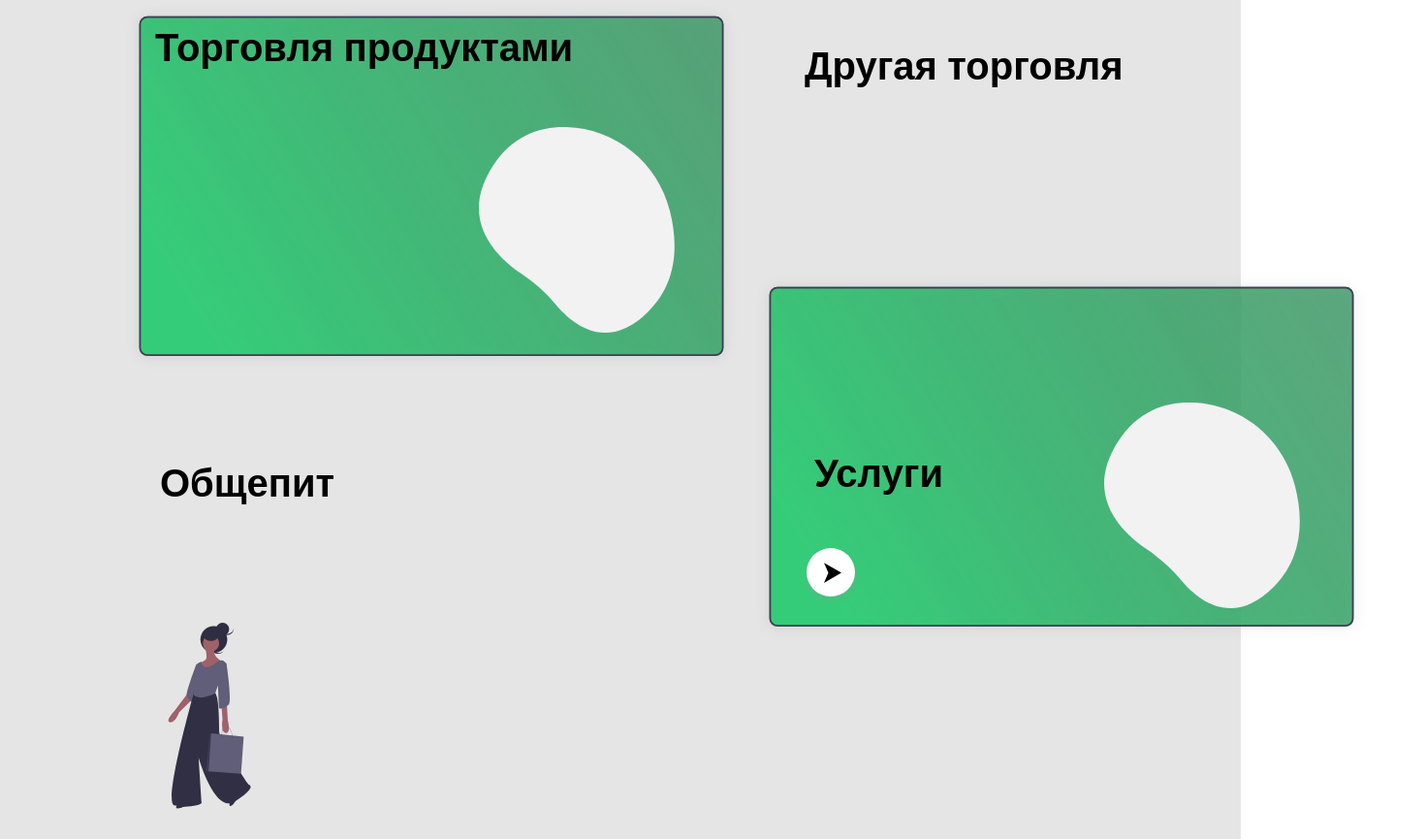
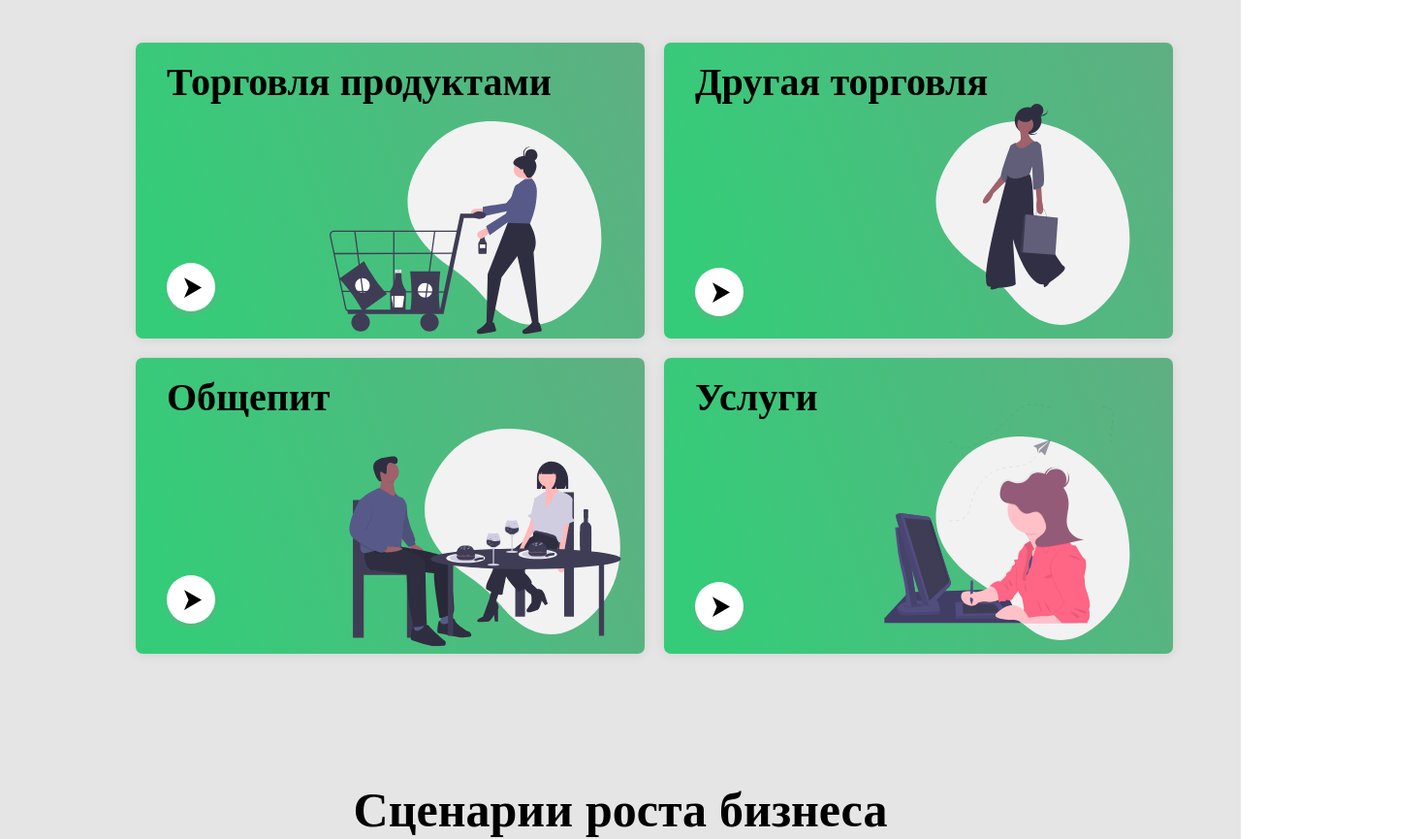
Before and after one commit to olgaterentyeva/Landing, a plain HTML site: page index.html in a window 1280 px wide. Shown: the part 1969-2834 px from the top of the page at 97% size, 1470 px wide, since content can reach past the window. Drawn offline with nearby package versions, Linux system fonts and the light colour scheme.

Commit message:
first part pointers

```diff
--- a/index.html
+++ b/index.html
@@ -87,44 +87,32 @@
         <div class="container4">
             <h1>Выбери сферу своего бизнеса</h1>
 
-            <div class="goodTrade">
-                <div class="goodTradeText">Торговля продуктами</div>
-                <img src="img/business-area/rectangle.svg" class="rectangle1" alt="прямоугольник">
-                <img src="img/business-area/circle.svg" class="round1" alt="кружок">
-                <img src="img/business-area/woman1.svg" class="woman1" alt="женщина">
-                <img src="img/business-area/arrow.svg" class="pointer1" alt="стрелка">
+            <div class="choices_list">
+                    <div class="choice">
+                        <h2>Торговля продуктами</h2>
+                        <img src="img/business-area/circle.svg" alt="белый фон" class="white-bg">
+                        <div class="icon"><img src="img/business-area/woman1.svg" alt="женщина"></div>
+                        <img src="img/business-area/arrow.svg" alt="стрелка" class="arrow">
+                    </div>
+                    <div class="choice">
+                        <h2>Другая торговля</h2>
+                        <img src="img/business-area/circle.svg" alt="белый фон" class="white-bg">
+                        <div class="icon woman"><img src="img/business-area/woman2.svg" alt="женщина"></div>
+                        <img src="img/business-area/arrow.svg" alt="стрелка" class="arrow1">
+                    </div>
+
+                    <div class="choice">
+                        <h2>Общепит</h2>
+                        <div class="icon woman_man"><img src="img/business-area/woman3.svg" alt="женщина"></div>
+                        <img src="img/business-area/arrow.svg" alt="стрелка" class="arrow">
+                    </div>
+                    <div class="choice">
+                        <h2>Услуги</h2>
+                        <img src="img/business-area/circle.svg" alt="белый фон" class="white-bg">
+                        <div class="icon"><img src="img/business-area/woman4.svg" alt="женщина"></div>
+                        <img src="img/business-area/arrow.svg" alt="стрелка" class="arrow2">
+                    </div>
             </div>
-
-            <div class="anotherTrade">
-                <div class="anotherTradeText">Другая торговля</div>
-                <img src="img/business-area/rectangle.svg" class="rectangle2" alt="rectangle">
-                <img src="img/business-area/circle.svg" class="round2" alt="round">
-                <img src="img/business-area/arrow.svg" class="pointer2" alt="pointer">
-                <img src="img/business-area/woman2.svg" class="woman2" alt="woman">
-            </div>
-
-           <!--  серые стрелочки по бокам
-           <div class="gray-arrows">
-                <img src="img/gray-arrow-left.svg" alt="стрелка">
-                <img src="img/gray-arrow-right.svg" alt="стрелка">
-            </div> -->
-
-            <div class="publicCatering">
-                <div class="publicCateringText"> Общепит</div>
-                <img src="img/business-area/rectangle.svg" class="rectangle3" alt="rectangle">
-                <img src="img/business-area/woman3.svg" class="manWoman" alt="manWoman">
-                <img src="img/business-area/arrow.svg" class="pointer3" alt="pointer">
-            </div>
-
-            <div class="services">
-                <div class="servicesText">Услуги</div>
-                <img src="img/business-area/rectangle.svg" class="rectangle4" alt="rectangle">
-                <img src="img/business-area/circle.svg" class="round4" alt="round">
-                <img src="img/business-area/arrow.svg" class="pointer4" alt="pointer">
-                <img src="img/business-area/woman4.svg" class="woman4" alt="woman">
-            </div>
-
-            <!--<img src="img/bigpicture.svg" alt="">-->
         </div>
 
         <div class="container5">
@@ -149,6 +137,11 @@
                 <div class="interEducation-img">
                     <img src="img/inter-education.png" alt="pic">
                 </div>
+            </div>
+
+            <div class="pointer-line">
+                <div class="left-pointer"><img src="img/left-pointer.svg" alt="левая стрелка"></div>
+                <div class="right-pointer"><img src="img/right-pointer.svg" alt="правая стрелка"></div>
             </div>
 
             <div class="container7">
@@ -185,14 +178,9 @@
                 </p>
                 <button type="submit">Заказать</button>
             </div>
-            <!--<img src="img/preorder.png" alt="pic">-->
 
             <div class="cash-register">
-                <div class="cash-register__pic">
-                    <img src="img/cash-register/green-bg.svg" class="green-bg" alt="1">
-                    <!--<img src="img/cash-register/white-bg.svg" class="white-bg" alt="2">
-                    <img src="img/cash-register/register.svg" class="register" alt="3">-->
-                </div>
+                <img src="img/cash-register/register-bg.png" alt="фон" class="cash-register-background">
             </div>
 
         </div>
@@ -214,7 +202,7 @@
                 <div class="block1">
                     <p>KKT</p>
                     <select name="select1">
-                        <option value="" selected="selected">Нева — 01 — Ф</option>
+                        <option selected="selected">Нева — 01 — Ф</option>
                     </select>
                 </div>
                 <div class="block2">
--- a/style.css
+++ b/style.css
@@ -188,6 +188,10 @@ ins {
     margin-top: 26px;
 }
 
+.container3 {
+    margin-top: 140px;
+}
+
 .advantages_list {
     display: flex;
     flex-direction: row;
@@ -250,12 +254,6 @@ ins {
     margin-bottom: -750px;
 }
 
-.pointer1:hover, .pointer2:hover, .pointer3:hover, .pointer4:hover {
-    cursor: pointer;
-    transform: scale(1.050);
-
-}
-
 .container4 h1 {
     text-align: center;
     font-size: 50px;
@@ -264,175 +262,81 @@ ins {
     padding-bottom: 90px;
 }
 
-.goodTrade img {
-    position: relative;
-    margin: 0 auto;
-    padding: 0;
-}
-
-.rectangle1 {
-    z-index: 1;
-    width: 750px;
-    height: 380px;
-}
-
-.goodTradeText {
-    font-family: Open Sans, sans-serif;
-    position: absolute;
-    z-index: 2;
-    margin-top: 39px;
-    margin-left: 90px;
+.choices_list h2 {
+    font-family: 'Open Sans', serif;
+    font-style: normal;
     font-weight: 600;
     font-size: 40px;
     line-height: 12px;
+    margin-left: 32px;
 }
 
-.round1 {
-    z-index: 2;
-    right: 330px;
-    bottom: 40px;
+.choices_list {
+    display: flex;
+    flex-wrap: wrap;
+    justify-content: center;
+    margin-top: 40px;
 }
 
-.pointer1 {
-    z-index: 2;
-    right: 1200px;
-    bottom: 40px;
+.choice {
+    background: linear-gradient(70.6deg, #35CC79 10.03%, rgba(52, 125, 85, 0.65) 139.7%);
+    box-shadow: 0 0 1px rgba(0, 0, 0, 0.08), 0 1px 13px rgba(0, 0, 0, 0.08);
+    border-radius: 7px;
+    width: 525px;
+    height: 305px;
+    margin: 10px 10px;
 }
 
-.woman1 {
-    z-index: 3;
-    right: 590px;
-    bottom: 55px;
+.choice .arrow {
+    z-index: 1;
+    margin-left: 20px;
+    margin-top: -100px;
+    margin-bottom: 30px;
+    cursor: pointer;
 }
 
-.anotherTrade img {
-    position: relative;
-    margin: 0 auto;
-    padding: 0;
+.choice .arrow1 {
+    margin-top: -40px;
+    margin-left: 20px;
+    cursor: pointer;
 }
 
-.anotherTradeText {
-    font-family: Open Sans, sans-serif;
-    position: absolute;
-    z-index: 2;
-    top: 2030px;
-    left: 830px;
-    font-weight: 600;
-    font-size: 40px;
-    line-height: 12px;
+.choice .arrow2 {
+    margin-top: -60px;
+    margin-left: 20px;
+    cursor: pointer;
 }
 
-.rectangle2 {
-    z-index: 1;
-    left: 650px;
-    bottom: 385px;
-    width: 750px;
-    height: 380px;
+.choice .white-bg {
+    position: sticky;
+    margin-top: 2px;
+    width: 201px;
+    height: 210px;
+    margin-left: 280px;
 }
 
-.round2 {
-    z-index: 2;
-    left: 315px;
-    bottom: 420px;
+.choice .icon {
+    position: sticky;
+    z-index: 1;
+    margin-top: -270px;
+    width: 260px;
+    margin-left: 200px;
 }
 
-.pointer2 {
-    z-index: 2;
-    right: 210px;
-    bottom: 420px;
+.woman img {
+    margin-top: 8px;
 }
 
-.woman2 {
-    z-index: 3;
-    right: 25px;
-    bottom: 440px;
-}
-
-.publicCatering img {
-    position: relative;
-    margin: 0 auto;
-    padding: 0;
-}
-
-.publicCateringText {
-    font-family: Open Sans, sans-serif;
-    position: absolute;
-    z-index: 2;
-    top: 2460px;
-    left: 165px;
-    font-weight: 600;
-    font-size: 40px;
-    line-height: 12px;
-}
-
-.rectangle3 {
-    z-index: 1;
-    top: -350px;
-    bottom: 200px;
-    width: 750px;
-    height: 380px;
-}
-
-.pointer3 {
-    z-index: 2;
-    right: 990px;
-    bottom: 380px;
-}
-
-.manWoman {
-    z-index: 3;
-    right: 430px;
-    bottom: 380px;
-}
-
-.services img {
-    position: relative;
-    margin: 0 auto;
-    padding: 0;
-}
-
-.servicesText {
-    font-family: Open Sans, sans-serif;
-    position: absolute;
-    z-index: 2;
-    top: 2450px;
-    left: 840px;
-    font-weight: 600;
-    font-size: 40px;
-    line-height: 12px;
-}
-
-.rectangle4 {
-    z-index: 1;
-    top: -730px;
-    left: 650px;
-    bottom: 585px;
-    width: 750px;
-    height: 380px;
-}
-
-.round4 {
-    z-index: 2;
-    left: 320px;
-    bottom: 780px;
-}
-
-.pointer4 {
-    z-index: 2;
-    left: -210px;
-    bottom: 770px;
-}
-
-.woman4 {
-    z-index: 3;
-    left: -40px;
-    bottom: 800px;
+.woman_man img {
+    margin-top: 235px;
 }
 
 .container5 {
     display: flex;
     justify-content: center;
     flex-direction: column;
+    margin-top: 730px;
+    margin-bottom: 120px;
 }
 
 .cont5-main {
@@ -509,10 +413,11 @@ ins {
     border: none;
     font-size: 25px;
     font-weight: 600;
+    opacity: 1;
 }
 
 .container6-7 button:hover {
-    transform: scale(1.050);
+    opacity: 0.8;
 }
 
 .preorder-img img {
@@ -525,11 +430,25 @@ ins {
     justify-content: space-around;
 }
 
+.pointer-line {
+    display: flex;
+    flex-direction: row;
+    justify-content: space-between;
+    margin-left: 30px;
+    margin-right: 30px;
+    padding-top: 19px;
+    cursor: pointer;
+}
+
+.left-pointer:hover, .right-pointer:hover {
+    transform: scale(1.040);
+}
+
 .container7 {
     display: flex;
     flex-direction: row;
     justify-content: space-between;
-    margin-top: 78px;
+    margin-top: 15px;
     margin-right: 170px;
 }
 
@@ -548,7 +467,7 @@ ins {
     font-size: 50px;
     line-height: 50px;
     text-align: center;
-    margin-top: 120px;
+    margin-top: 140px;
 }
 
 .cont8-buttons {
@@ -563,6 +482,7 @@ ins {
     display: flex;
     flex-direction: row;
     justify-content: space-around;
+    margin-left: 40px;
 }
 
 .cont9-heba {
@@ -578,12 +498,12 @@ ins {
     padding: 22px 32px;
     border-radius: 7px;
     font-size: 25px;
+    opacity: 1;
 }
 
 .container9 button:hover {
-    transform: scale(1.050);
+    opacity: 0.8;
 }
-
 
 .container9 h1 {
     margin-left: -30px;
@@ -603,7 +523,7 @@ ins {
     line-height: 30px;
 }
 
-.cash-register__pic img {
+.cash-register img {
     margin-top: 85px;
 }
 
@@ -661,6 +581,7 @@ select {
     height: 70px;
     box-shadow: 0px 0px 2px rgba(0, 0, 0, 0.08), 0px 2px 24px rgba(0, 0, 0, 0.08);
     border-radius: 7px;
+    border: none;
     padding: 5px 100px 5px 8px;
     font-style: normal;
     font-weight: normal;
@@ -763,10 +684,11 @@ select {
     border: none;
     margin-top: 88px;
     margin-left: 25px;
+    opacity: 1;
 }
 
 .calculation button:hover {
-    transform: scale(1.030);
+    opacity: 0.8;
 }
 
 .calculation h4 {
```
Also changed, not shown: img/bigpicture.svg (deleted), img/business-area/rectangle.svg (deleted), img/cash-register/green-bg.svg (deleted), img/cash-register/register-bg.png (added), img/cash-register/white-bg.svg (deleted), img/left-pointer.svg (added), img/line.png (deleted), img/right-pointer.svg (renamed from img/pointer.svg).
